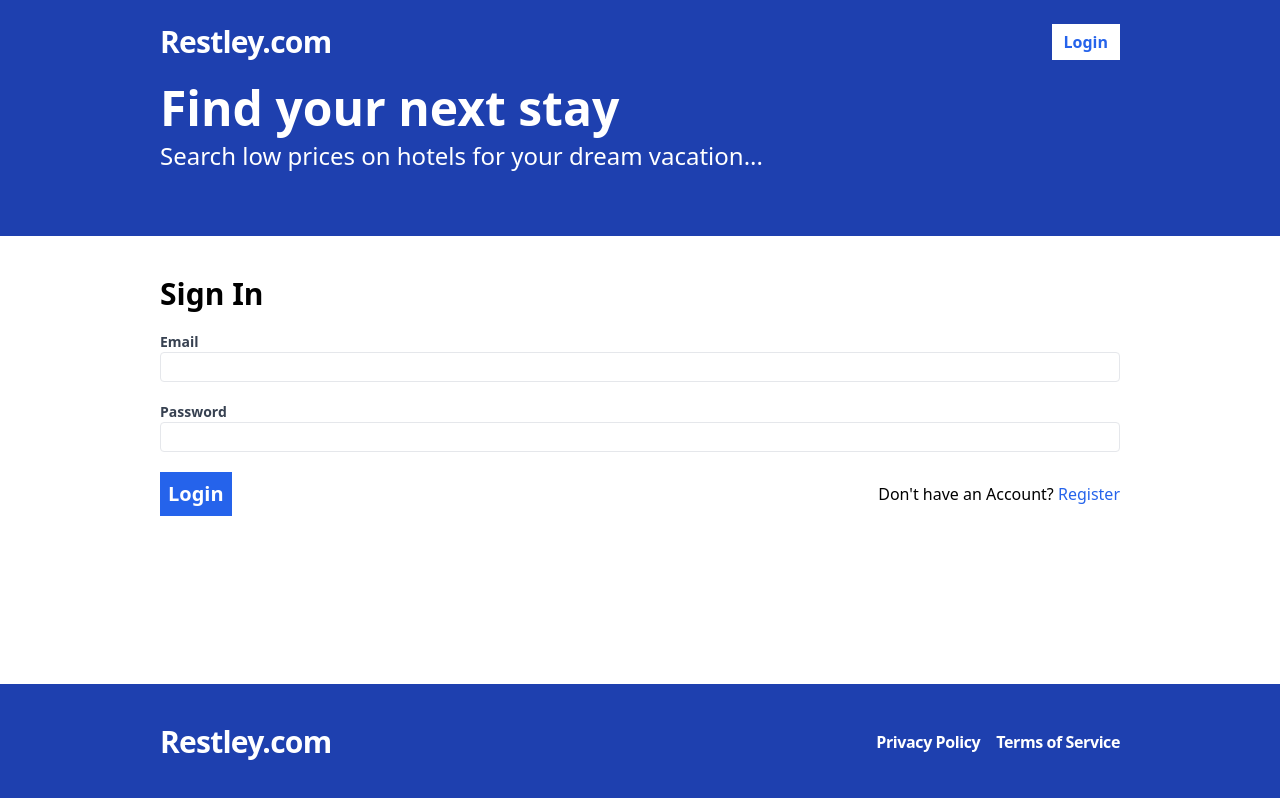
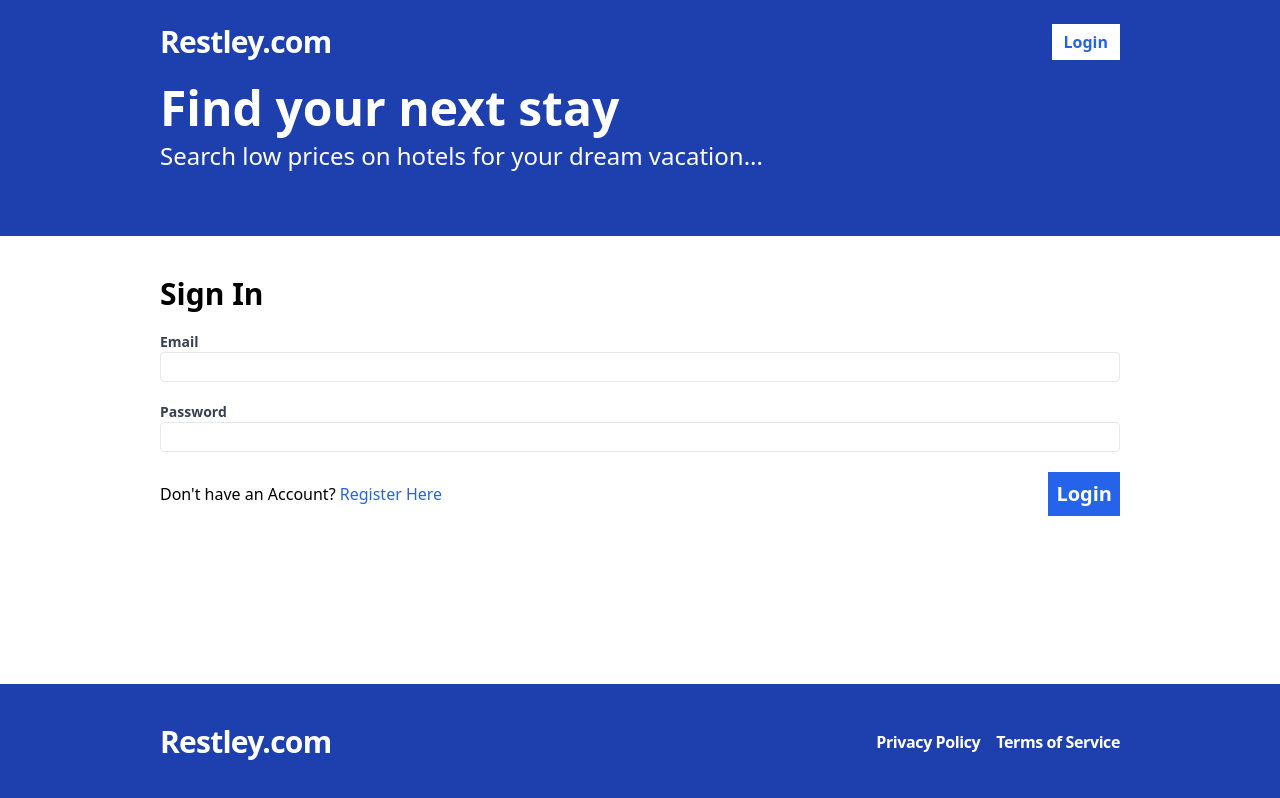
Before and after one commit to diptanshu14/hotel-booking, a React (Vite) app in the folder client/: page /login in a window 1280 px wide. Built offline with nearby package versions, Linux system fonts and the light colour scheme; no server answers.

Commit message:
auth bugs fixed

```diff
--- a/client/src/pages/Login.tsx
+++ b/client/src/pages/Login.tsx
@@ -1,5 +1,5 @@
 import { useForm } from "react-hook-form"
-import { useMutation } from "react-query"
+import { useMutation, useQueryClient } from "react-query"
 import { Link, useLocation, useNavigate } from "react-router-dom"
 import * as userApiClient from "../api/user-api-client"
 import { useAppContext } from "../context/AppContext"
@@ -10,6 +10,7 @@ export type LoginFormData = {
 }
 
 const Login = () => {
+    const queryClient = useQueryClient()
     const { showToast } = useAppContext()
     const navigate = useNavigate()
     const location = useLocation()
@@ -19,6 +20,7 @@ const Login = () => {
     const mutation = useMutation(userApiClient.login, {
         onSuccess: async () => {
             showToast({ message: "Sign in Successful!", type: "SUCCESS" })
+            await queryClient.invalidateQueries("validateToken")
             navigate(location.state?.from?.pathname || "/")
         },
         onError: (error: Error) => {
@@ -62,12 +64,17 @@ const Login = () => {
           )}
         </label>
         <span className="flex items-center justify-between">
+          <span>
+            Don't have an Account?{" "}
+            <Link className="text-blue-600 hover:text-blue-800 hover:underline" to="/register">
+              Register Here
+            </Link>
+          </span>
           <button type="submit"
             className="bg-blue-600 text-white p-2 font-bold hover:bg-blue-500 text-xl"
           >
             Login
           </button>
-          <span>Don't have an Account?{" "} <Link className="text-blue-600 hover:text-blue-800" to="/register">Register</Link></span>
         </span>
       </form>
     )
--- a/client/src/pages/Register.tsx
+++ b/client/src/pages/Register.tsx
@@ -1,5 +1,5 @@
 import { useForm } from "react-hook-form"
-import { useMutation } from "react-query"
+import { useMutation, useQueryClient } from "react-query"
 import * as userApiClient from "../api/user-api-client"
 import { Link, useNavigate } from "react-router-dom"
 import { useAppContext } from "../context/AppContext"
@@ -13,13 +13,16 @@ export type RegisterFormData = {
 }
 
 const Register = () => {
+    const queryClient = useQueryClient()
     const navigate = useNavigate()
     const { showToast } = useAppContext()
+
     const { register, watch, handleSubmit, formState: { errors } } = useForm<RegisterFormData>()
 
     const mutation = useMutation(userApiClient.register, {
-        onSuccess: () => {
+        onSuccess: async () => {
             showToast({message: "Registration Successful!", type: "SUCCESS"})
+            await queryClient.invalidateQueries("validateToken")
             navigate("/")
         },
         onError: (error: Error) => {
@@ -103,7 +106,12 @@ const Register = () => {
           >
             Create Account
           </button>
-          <span>Already have an Account?{" "} <Link className="text-blue-600 hover:text-blue-800" to="/login">Login</Link></span>
+          <span>
+            Already have an Account?{" "}
+            <Link className="text-blue-600 hover:text-blue-800" to="/login">
+              Login
+            </Link>
+          </span>
         </span>
       </form>
     )
```
